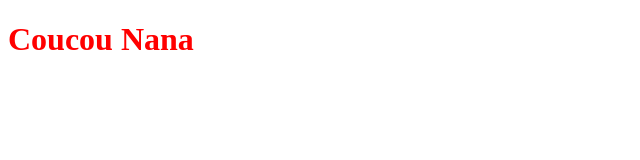
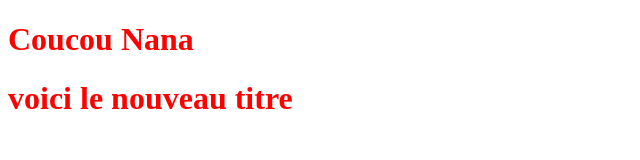
Before and after one commit to MoutonStudio/OpenclassroomsProject, a plain HTML site: page index.html in a window 1280 px wide. Shown: the whole page, without its empty margins (0-640 px from the left). Drawn offline with Linux system fonts and the light colour scheme.

Commit message:
Nouveau titre index.html

```diff
--- a/index.html
+++ b/index.html
@@ -6,5 +6,6 @@
 </head>
 <body>
    <h1>Coucou Nana</h1>
+   <h1>voici le nouveau titre</h1>
 </body>
 </html>
```
